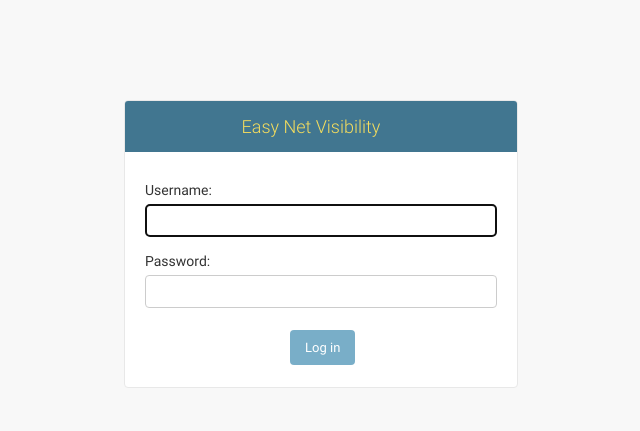
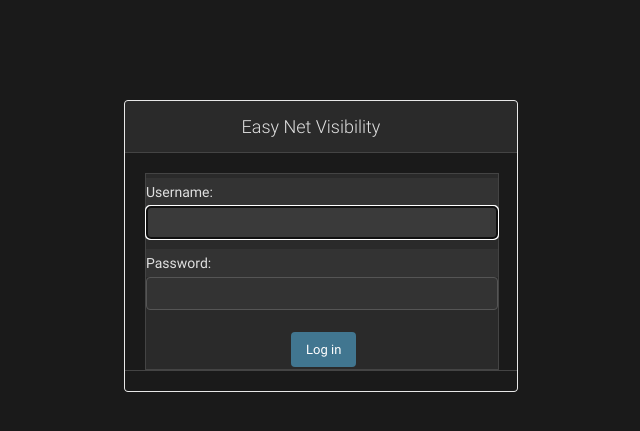
Before and after one commit to rdar-lab/easyNetVisibility, a Django app: page /accounts/login/ in a window 1280 px wide. Shown: the top 431 px of the page, without its empty margins (319-959 px from the left). Run offline with Django 3.2, Linux system fonts and the light colour scheme.

Commit message:
Add dark theme to login page
Co-authored-by: rdar-lab <36108848+rdar-lab@users.noreply.github.com>

```diff
--- a/easyNetVisibility/server/server_django/easy_net_visibility/templates/registration/login.html
+++ b/easyNetVisibility/server/server_django/easy_net_visibility/templates/registration/login.html
@@ -9,9 +9,71 @@
 
     <meta name="viewport" content="user-scalable=no, width=device-width, initial-scale=1.0, maximum-scale=1.0">
     <link rel="stylesheet" type="text/css" href="/static/admin/css/responsive.css">
+    <link rel="stylesheet" type="text/css" href="/static/css/local.css">
 
 
     <meta name="robots" content="NONE,NOARCHIVE">
+    <style>
+        /* Dark theme for login page */
+        body.login {
+            background: #1a1a1a;
+        }
+
+        #container {
+            background: #1a1a1a;
+        }
+
+        #header {
+            background: #2a2a2a;
+            border-bottom: 1px solid #444;
+        }
+
+        #branding h1 {
+            color: #e0e0e0;
+        }
+
+        #content {
+            background: #1a1a1a;
+        }
+
+        #content-main {
+            background: #2a2a2a;
+            border: 1px solid #444;
+        }
+
+        .form-row label,
+        .form-row input[type="text"],
+        .form-row input[type="password"] {
+            color: #e0e0e0;
+            background-color: #333;
+            border-color: #555;
+        }
+
+        .form-row input[type="text"]:focus,
+        .form-row input[type="password"]:focus {
+            background-color: #3a3a3a;
+            border-color: #5dade2;
+        }
+
+        p {
+            color: #e0e0e0;
+        }
+
+        .submit-row input[type="submit"] {
+            background: #417690;
+            color: #fff;
+            border: none;
+        }
+
+        .submit-row input[type="submit"]:hover {
+            background: #5dade2;
+        }
+
+        #footer {
+            background: #1a1a1a;
+            border-top: 1px solid #444;
+        }
+    </style>
 </head>
 
 
```
